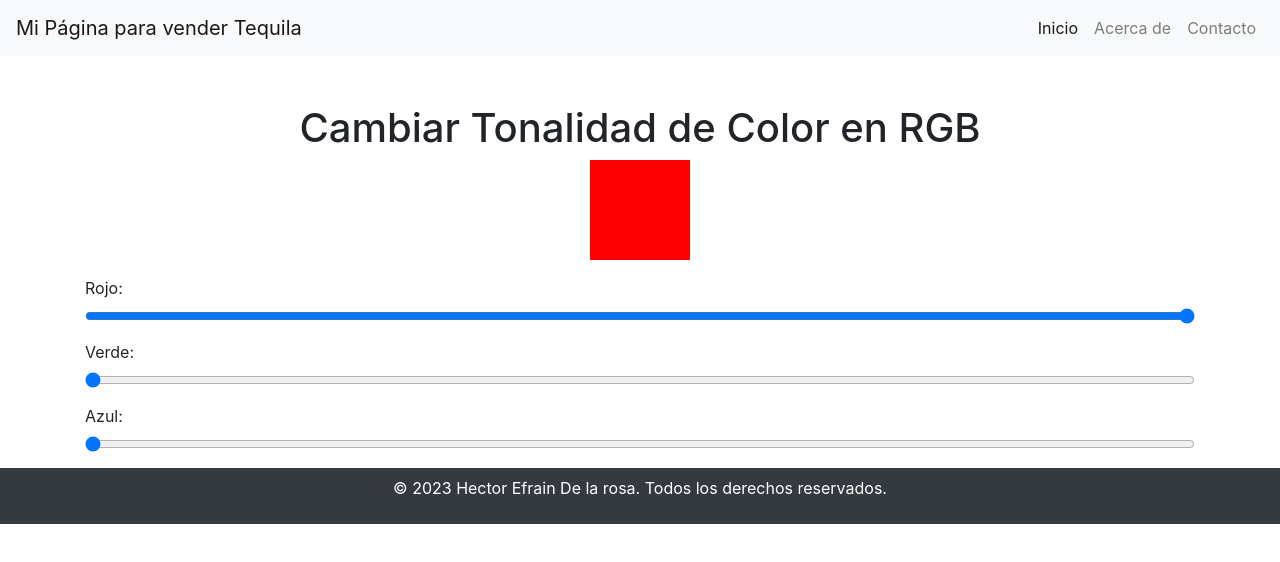
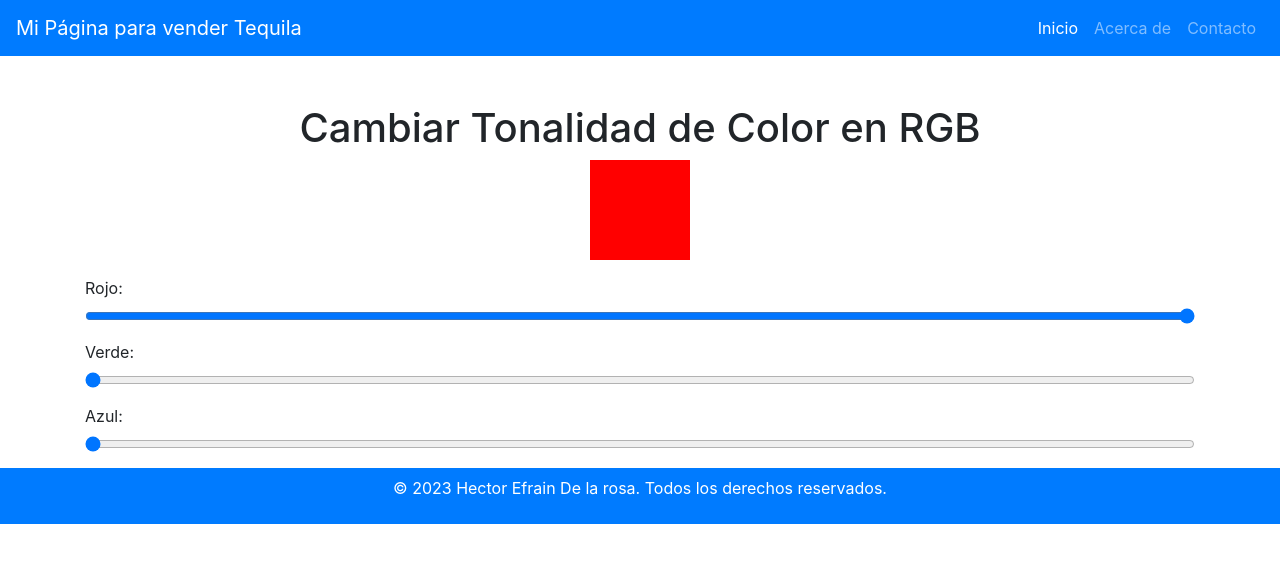
Before and after one commit to MorhyUwU/control-de-color, a plain HTML site: page index.html in a window 1280 px wide. Drawn offline with nearby package versions, Linux system fonts and the light colour scheme.

Commit message:
Change color by head and footer

```diff
--- a/index.html
+++ b/index.html
@@ -16,7 +16,7 @@
 </head>
 <body>
     <!-- Navbar -->
-    <nav class="navbar navbar-expand-lg navbar-light bg-light">
+    <nav class="navbar navbar-expand-lg navbar-dark bg-primary">
         <a class="navbar-brand" href="#">Mi Página para vender Tequila</a>
         <button class="navbar-toggler" type="button" data-toggle="collapse" data-target="#navbarNav" aria-controls="navbarNav" aria-expanded="false" aria-label="Toggle navigation">
             <span class="navbar-toggler-icon"></span>
@@ -55,7 +55,7 @@
     </div>
 
     <!-- Footer -->
-    <footer class="bg-dark text-white text-center py-2">
+    <footer class="bg-primary text-white text-center py-2">
         <p>&copy; 2023 Hector Efrain De la rosa. Todos los derechos reservados.</p>
     </footer>
 
```
